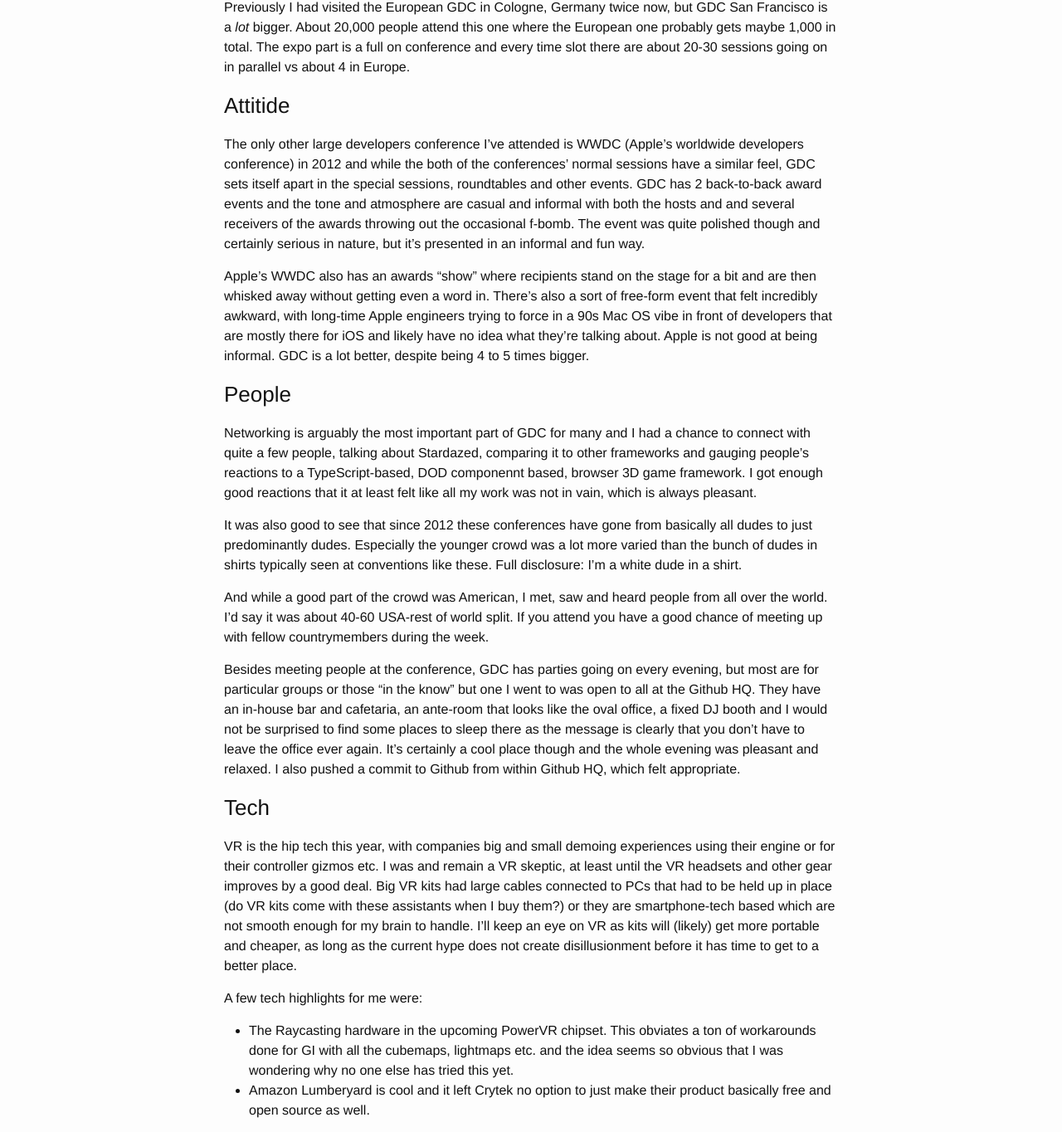
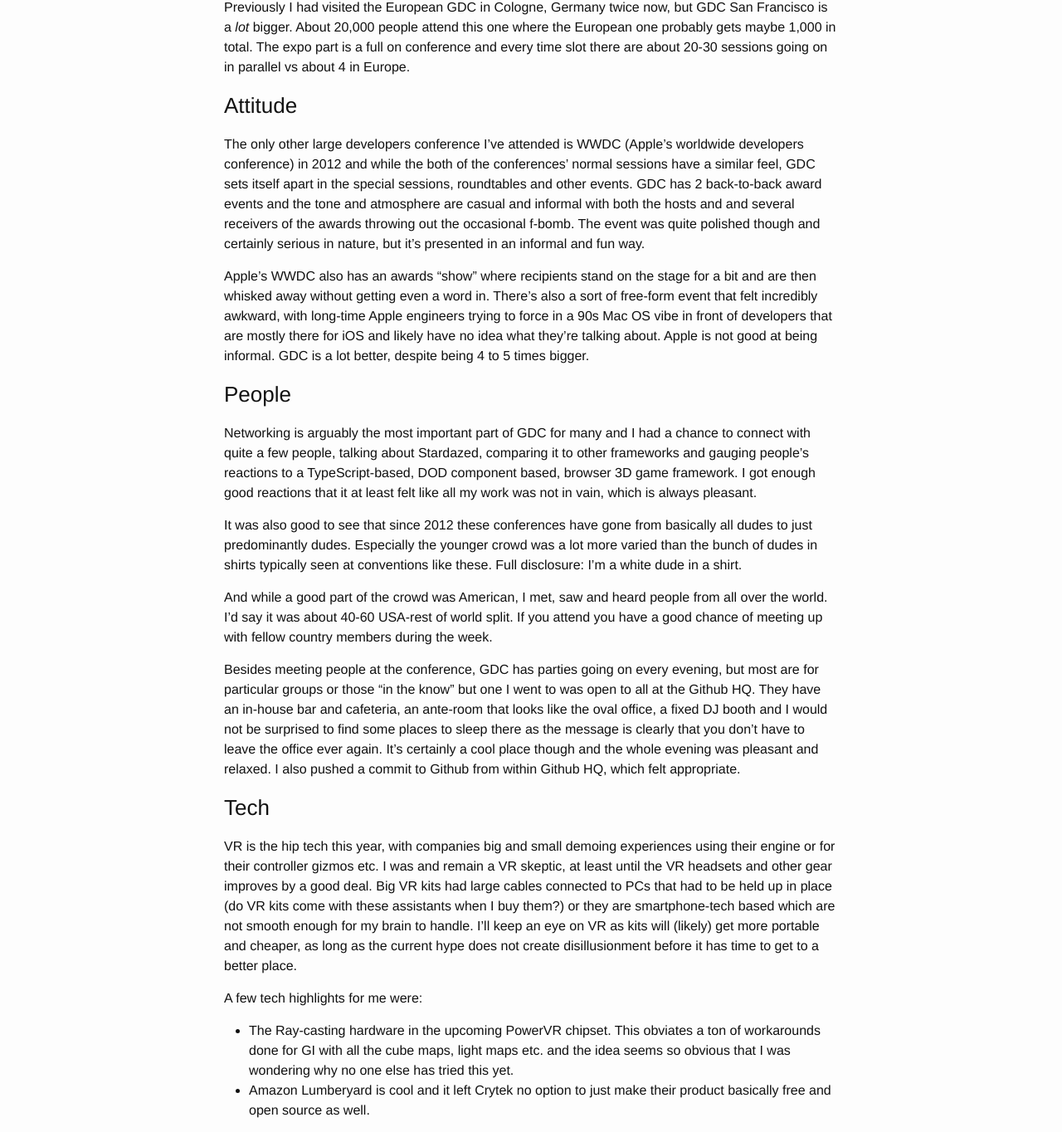
Before and after one commit to stardazed/stardazed.github.io, a Jekyll site: the page built from _posts/2016-03-18-gdc-2016.md, in a window 1280 px wide. Shown: the part 314-1678 px from the top of the page at 83% size. Built offline with Jekyll 4.4.1, drawn with Linux system fonts in a browser that asks for light colours.

Commit message:
fix typos

```diff
--- a/_posts/2016-03-18-gdc-2016.md
+++ b/_posts/2016-03-18-gdc-2016.md
@@ -14,7 +14,7 @@ on conference and every time slot there are about 20-30 sessions going on in
 parallel vs about 4 in Europe.
 
 
-### Attitide
+### Attitude
 
 The only other large developers conference I've attended is WWDC (Apple's
 worldwide developers conference) in 2012 and while the both of the
@@ -39,7 +39,7 @@ bigger.
 Networking is arguably the most important part of GDC for many and I had a
 chance to connect with quite a few people, talking about Stardazed, comparing
 it to other frameworks and gauging people's reactions to a TypeScript-based,
-DOD componennt based, browser 3D game framework. I got enough good reactions
+DOD component based, browser 3D game framework. I got enough good reactions
 that it at least felt like all my work was not in vain, which is always
 pleasant.
 
@@ -50,13 +50,13 @@ conventions like these. Full disclosure: I'm a white dude in a shirt.
 
 And while a good part of the crowd was American, I met, saw and heard people
 from all over the world. I'd say it was about 40-60 USA-rest of world split.
-If you attend you have a good chance of meeting up with fellow countrymembers
+If you attend you have a good chance of meeting up with fellow country members
 during the week.
 
 Besides meeting people at the conference, GDC has parties going on every
 evening, but most are for particular groups or those "in the know" but one I
 went to was open to all at the Github HQ. They have an in-house bar and
-cafetaria, an ante-room that looks like the oval office, a fixed DJ booth and
+cafeteria, an ante-room that looks like the oval office, a fixed DJ booth and
 I would not be surprised to find some places to sleep there as the message is
 clearly that you don't have to leave the office ever again. It's certainly a
 cool place though and the whole evening was pleasant and relaxed. I also
@@ -77,8 +77,8 @@ to a better place.
 
 A few tech highlights for me were:
 
-* The Raycasting hardware in the upcoming PowerVR chipset. This obviates a ton
-  of workarounds done for GI with all the cubemaps, lightmaps etc. and the
+* The Ray-casting hardware in the upcoming PowerVR chipset. This obviates a ton
+  of workarounds done for GI with all the cube maps, light maps etc. and the
   idea seems so obvious that I was wondering why no one else has tried this yet.
 * Amazon Lumberyard is cool and it left Crytek no option to just make their
   product basically free and open source as well.
```
